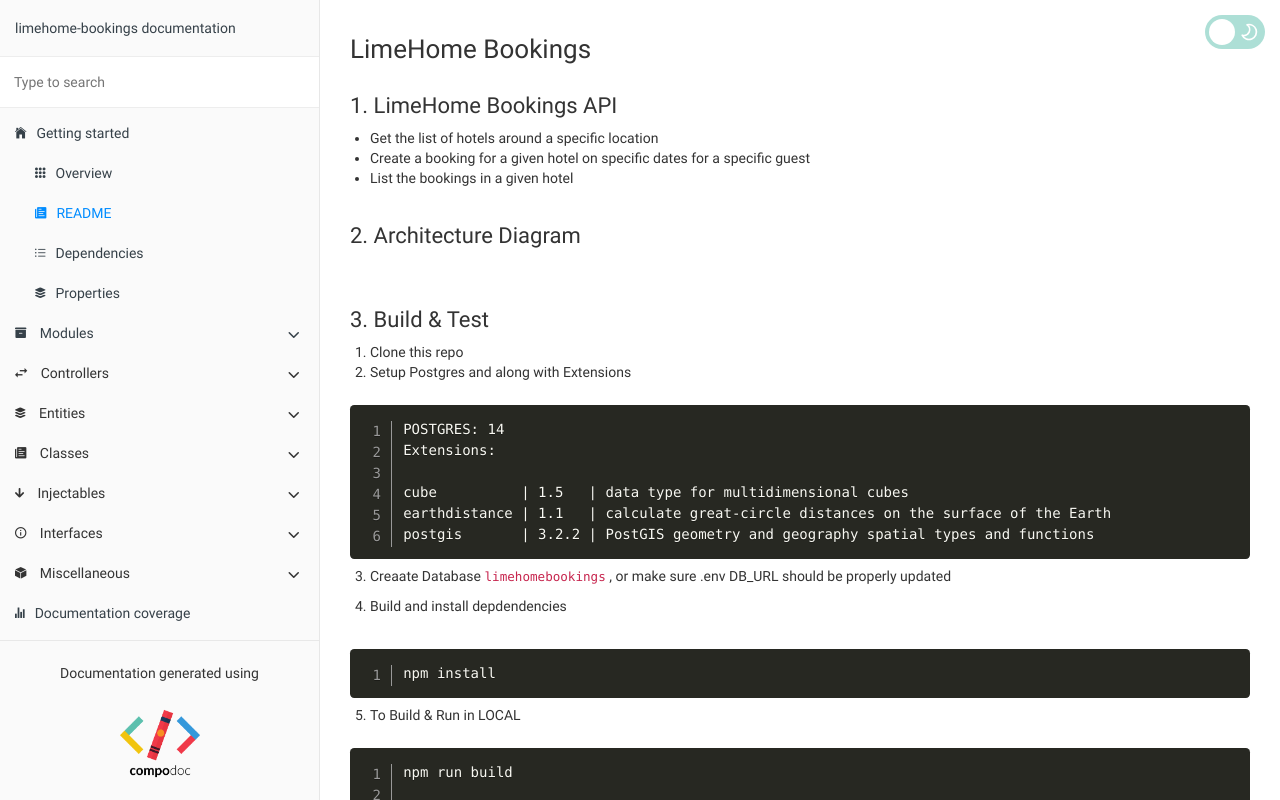
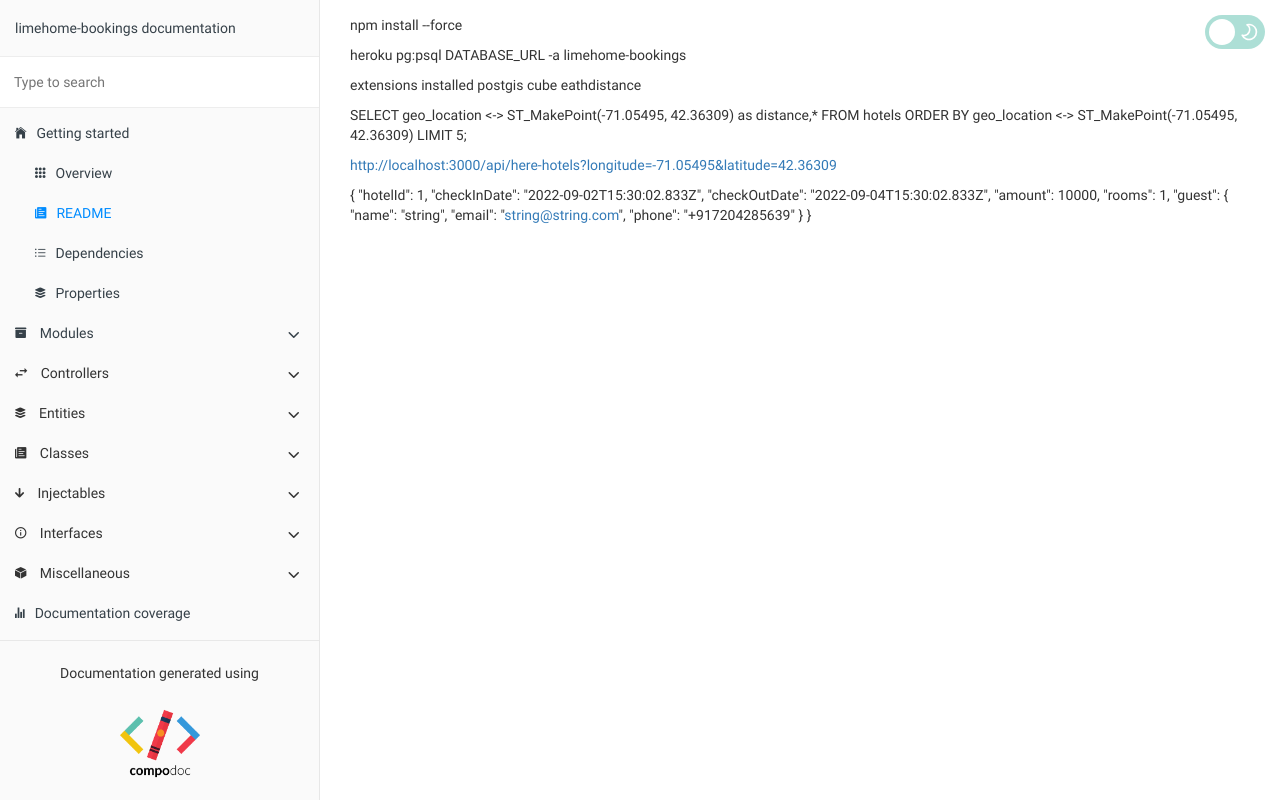
Before and after one commit to akshayjoyinfo/limehome-bookings, a plain HTML site: page index.html in a window 1280 px wide. Drawn offline with Linux system fonts and the light colour scheme.

Commit message:
Deploying to gh-pages from  @ 434e3a1c093fc9603fce12f399fe351d9692c875 🚀

```diff
--- a/index.html
+++ b/index.html
@@ -31,53 +31,27 @@
                <div class="content getting-started">
                    <div class="content-data">
 
-<h1 id="limehome-bookings">LimeHome Bookings</h1>
-<h2 id="1-limehome-bookings-api">1. LimeHome Bookings API</h2>
-<ul>
-<li>Get the list of hotels around a specific location</li>
-<li>Create a booking for a given hotel on specific dates for a specific guest</li>
-<li>List the bookings in a given hotel</li>
-</ul>
-<h2 id="2-architecture-diagram">2. Architecture Diagram</h2>
-<p><img src="./screenshots/architecture.png" alt="" class="img-responsive"></p>
-<h2 id="3-build--test">3. Build &amp; Test</h2>
-<ol>
-<li>Clone this repo</li>
-<li>Setup Postgres and along with Extensions</li>
-</ol>
-<div><pre class="line-numbers"><code class="language-none">POSTGRES: 14
-Extensions:
-
-cube          | 1.5   | data type for multidimensional cubes
-earthdistance | 1.1   | calculate great-circle distances on the surface of the Earth
-postgis       | 3.2.2 | PostGIS geometry and geography spatial types and functions
-</code></pre></div><ol start="3">
-<li><p>Creaate Database <code>limehomebookings</code> , or make sure .env DB_URL should be properly updated</p>
-</li>
-<li><p>Build and install depdendencies</p>
-</li>
-</ol>
-<div><pre class="line-numbers"><code class="language-none">npm install
-</code></pre></div><ol start="5">
-<li>To Build &amp; Run in LOCAL</li>
-</ol>
-<div><pre class="line-numbers"><code class="language-none">npm run build
-
-npm run start:dev</code></pre></div><ol start="5">
-<li>To run tests
-once run the tests there will be coverage &amp; coverage-e2e foldet will be published</li>
-</ol>
-<div><pre class="line-numbers"><code class="language-none">npm run test
-npm run test:e2e
-</code></pre></div><h2 id="4-live-demo--documentation">4. Live Demo / Documentation</h2>
-<p>CompoDoc Documentation: <a href="https://akshayjoyinfo.github.io/limehome-bookings/">https://akshayjoyinfo.github.io/limehome-bookings/</a></p>
-<p>API: <a href="https://limehome-bookings.herokuapp.com/docs">https://limehome-bookings.herokuapp.com/docs</a> </p>
-<h2 id="5-coverage-report">5. Coverage Report</h2>
-<p>API Unit &amp;  E2E Coverage Reports</p>
-<h3 id="51-unit-tests">5.1 Unit Tests</h3>
-<p><img src="https://user-images.githubusercontent.com/1292985/188380179-4a8281f2-2547-49f4-9e41-efabb26219ad.png" alt="image" class="img-responsive"></p>
-<h3 id="52-e2e-tests">5.2 E2E Tests</h3>
-<p><img src="https://user-images.githubusercontent.com/1292985/188380814-362e98a1-ac69-46e9-a277-53af2a7a89d4.png" alt="image" class="img-responsive"></p>
+<p>npm install --force</p>
+<p>heroku pg:psql DATABASE_URL -a limehome-bookings</p>
+<p>extensions installed
+postgis
+cube
+eathdistance</p>
+<p> SELECT geo_location &lt;-&gt; ST_MakePoint(-71.05495, 42.36309) as distance,* FROM hotels
+    ORDER BY geo_location &lt;-&gt; ST_MakePoint(-71.05495, 42.36309) LIMIT 5;</p>
+<p><a href="http://localhost:3000/api/here-hotels?longitude=-71.05495&amp;latitude=42.36309">http://localhost:3000/api/here-hotels?longitude=-71.05495&amp;latitude=42.36309</a></p>
+<p>{
+  &quot;hotelId&quot;: 1,
+  &quot;checkInDate&quot;: &quot;2022-09-02T15:30:02.833Z&quot;,
+  &quot;checkOutDate&quot;: &quot;2022-09-04T15:30:02.833Z&quot;,
+  &quot;amount&quot;: 10000,
+  &quot;rooms&quot;: 1,
+  &quot;guest&quot;: {
+    &quot;name&quot;: &quot;string&quot;,
+    &quot;email&quot;: &quot;<a href="mailto:&#x73;&#116;&#x72;&#x69;&#x6e;&#103;&#64;&#x73;&#116;&#114;&#105;&#x6e;&#x67;&#46;&#99;&#x6f;&#109;">&#x73;&#116;&#x72;&#x69;&#x6e;&#103;&#64;&#x73;&#116;&#114;&#105;&#x6e;&#x67;&#46;&#99;&#x6f;&#109;</a>&quot;,
+    &quot;phone&quot;: &quot;+917204285639&quot;
+  }
+}</p>
 
 
 
```
